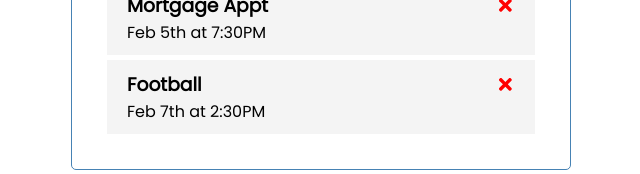
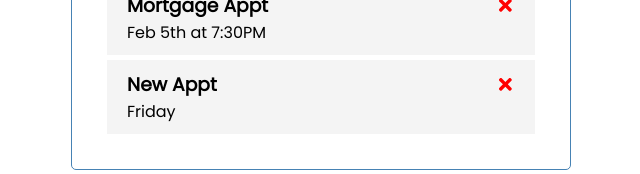
Before and after one commit to Hsami-96/task-tracker, a React (Create React App) app: page / in a window 1280 px wide. Shown: the part 265-439 px from the top of the page, without its empty margins (319-959 px from the left). Built offline with nearby package versions, Linux system fonts and the light colour scheme; data requests are answered from the project's data file.

Commit message:
json server/add delete update

```diff
--- /dev/null
+++ b/db.json
@@ -0,0 +1,22 @@
+{
+  "tasks": [
+    {
+      "id": 1,
+      "text": "Doc Appt",
+      "day": "Feb 5th at 2:30PM",
+      "reminder": true
+    },
+    {
+      "id": 2,
+      "text": "Mortgage Appt",
+      "day": "Feb 5th at 7:30PM",
+      "reminder": false
+    },
+    {
+      "text": "New Appt",
+      "day": "Friday",
+      "reminder": false,
+      "id": 3
+    }
+  ]
+}
--- a/package.json
+++ b/package.json
@@ -6,6 +6,7 @@
     "@testing-library/jest-dom": "^5.14.1",
     "@testing-library/react": "^11.2.7",
     "@testing-library/user-event": "^12.8.3",
+    "json-server": "^0.16.3",
     "react": "^17.0.2",
     "react-dom": "^17.0.2",
     "react-icons": "^4.2.0",
@@ -16,7 +17,8 @@
     "start": "react-scripts start",
     "build": "react-scripts build",
     "test": "react-scripts test",
-    "eject": "react-scripts eject"
+    "eject": "react-scripts eject",
+    "server": "json-server --watch db.json --port 5000"
   },
   "eslintConfig": {
     "extends": [
--- a/src/App.js
+++ b/src/App.js
@@ -1,4 +1,4 @@
-import { useState } from "react";
+import { useState, useEffect} from "react";
 import AddTask from "./components/AddTask";
 import Header from "./components/Header";
 import Tasks from "./components/Tasks";
@@ -6,42 +6,68 @@
 
 const App = () => {
   const [showAddTask, setShowAddTask] = useState(false)
-  const [tasks, setTasks] = useState([
-    {
-        id: 1,
-        text: 'Doc Appt',
-        day: 'Feb 5th at 2:30PM',
-        reminder: true
-     },
-     {
-         id: 2,
-         text: 'Mortgage Appt',
-         day: 'Feb 5th at 7:30PM',
-         reminder: false
-      },
-      {
-         id: 3,
-         text: 'Football',
-         day: 'Feb 7th at 2:30PM',
-         reminder: false
-      }
-    ])
+  const [tasks, setTasks] = useState([])
+
+  //get external json data
+  useEffect(() => {
+   const getTasks = async () => {
+    const tasksFromServer = await fetchTasks()
+    setTasks(tasksFromServer)
+   }
+   getTasks()
+  },[])
+
+  //fetch tasks
+  const fetchTasks = async () => {
+    const res = await fetch('http://localhost:5000/tasks')
+    const data = await res.json()
+    return data
+  }
+
+  const fetchTask = async (id) => {
+    const res = await fetch(`http://localhost:5000/tasks/${id}`)
+    const data = await res.json()
+    return data
+  }
+
+
     //delete task
-    const deleteTask = (id) => {
+    const deleteTask = async (id) => {
+      await fetch(`http://localhost:5000/tasks/${id}`, {
+        method: 'DELETE',
+      })
       setTasks(tasks.filter((task) => task.id !== id))
     }
     // toggle reminder
-    const toggleReminder = (id) => {
-      setTasks(tasks.map((task) => task.id === id ? {...task, reminder: !task.reminder} : task))
+    const toggleReminder = async (id) => {
+      const taskToToggle = await fetchTask(id)
+      const updatedTask = {...taskToToggle, reminder: !taskToToggle.reminder}
+
+      const res = await fetch(`http://localhost:5000/tasks/${id}`, {
+        method: 'PUT',
+        headers: {
+          'Content-type': 'application/json'
+        },
+        body: JSON.stringify(updatedTask)
+        },
+      )
+
+      const data = await res.json()
+      setTasks(tasks.map((task) => task.id === id ? {...task, reminder: data.reminder} : task))
     }
 
     // add task
+    const addTask = async (task) => {
+     const res = await fetch(`http://localhost:5000/tasks`, {
+      method: 'POST',
+      headers: {
+        'Content-type': 'application/json',
+      },
+      body: JSON.stringify(task)
+    })
 
-    const addTask = (task) => {
-      const id = Math.floor(Math.random() * 1000) + 1;
-      const newTask = {id, ...task}
-
-      setTasks([...tasks, newTask]);
+    const data = await res.json()
+    setTasks([...tasks, data])
     }
   return (
     <div className="container">
```
Also changed, not shown: 1 other file (tests, documents, lock files or other folders).
